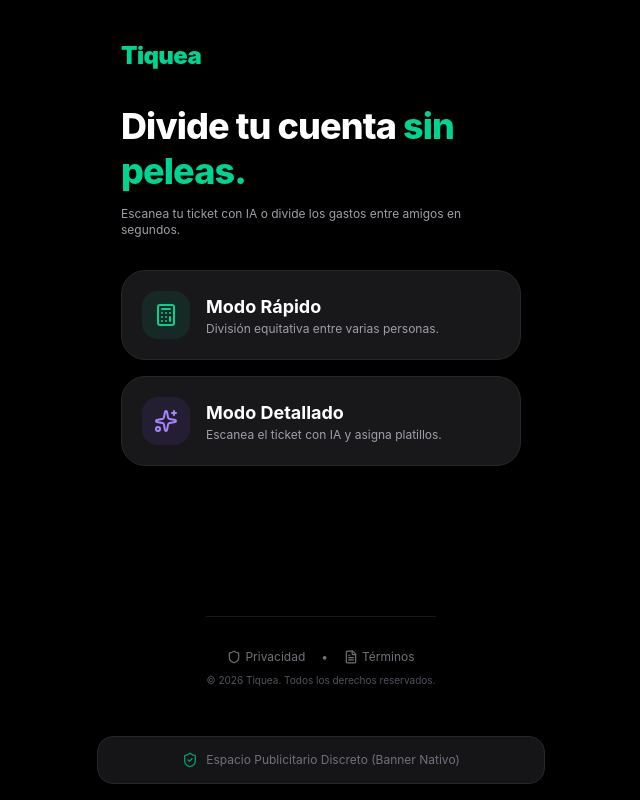
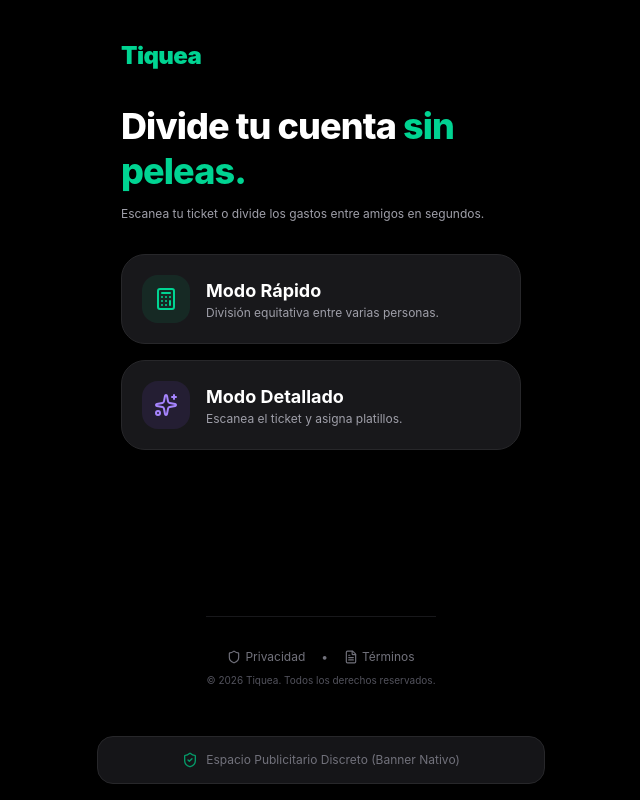
Before and after one commit to juliocesarherrera-hub/Tiquea, a React (Vite) app: page / in a window 1280 px wide. Shown: the whole page, without its empty margins (319-959 px from the left). Built offline with nearby package versions, Linux system fonts and the light colour scheme.

Commit message:
Ajuste de texto

```diff
--- a/index.html
+++ b/index.html
@@ -5,7 +5,7 @@
     <link rel="icon" type="image/svg+xml" href="/favicon.svg" />
     <meta name="viewport" content="width=device-width, initial-scale=1.0, maximum-scale=1.0, user-scalable=no" />
     <meta name="theme-color" content="#000000" />
-    <meta name="description" content="Divide cuentas de restaurantes y compras escaneando el ticket con IA." />
+    <meta name="description" content="Divide cuentas de restaurantes y compras escaneando el ticket." />
     <link rel="manifest" href="/manifest.json" />
     <link rel="apple-touch-icon" href="/favicon.svg" />
     <title>Tiquea - Divide tu cuenta sin peleas</title>
--- a/src/App.tsx
+++ b/src/App.tsx
@@ -184,7 +184,7 @@
                 Divide tu cuenta <span className="text-emerald-400">sin peleas.</span>
               </h1>
               <p className="text-xs text-zinc-400">
-                Escanea tu ticket con IA o divide los gastos entre amigos en segundos.
+                Escanea tu ticket o divide los gastos entre amigos en segundos.
               </p>
             </div>
 
@@ -211,7 +211,7 @@
                 </div>
                 <div className="text-left">
                   <div className="font-bold text-lg text-white">Modo Detallado</div>
-                  <div className="text-xs text-zinc-400">Escanea el ticket con IA y asigna platillos.</div>
+                  <div className="text-xs text-zinc-400">Escanea el ticket y asigna platillos.</div>
                 </div>
               </button>
             </div>
@@ -495,7 +495,7 @@
                 htmlFor="ticket-file"
                 className="block w-full py-4 rounded-2xl bg-white text-black font-bold text-sm cursor-pointer hover:bg-zinc-200 transition-all"
               >
-                {loadingScan ? 'Analizando Ticket con IA...' : 'Subir o Tomar Foto'}
+                {loadingScan ? 'Analizando Ticket' : 'Subir o Tomar Foto'}
               </label>
             </div>
           </main>
```
Also changed, not shown: public/manifest.json.
